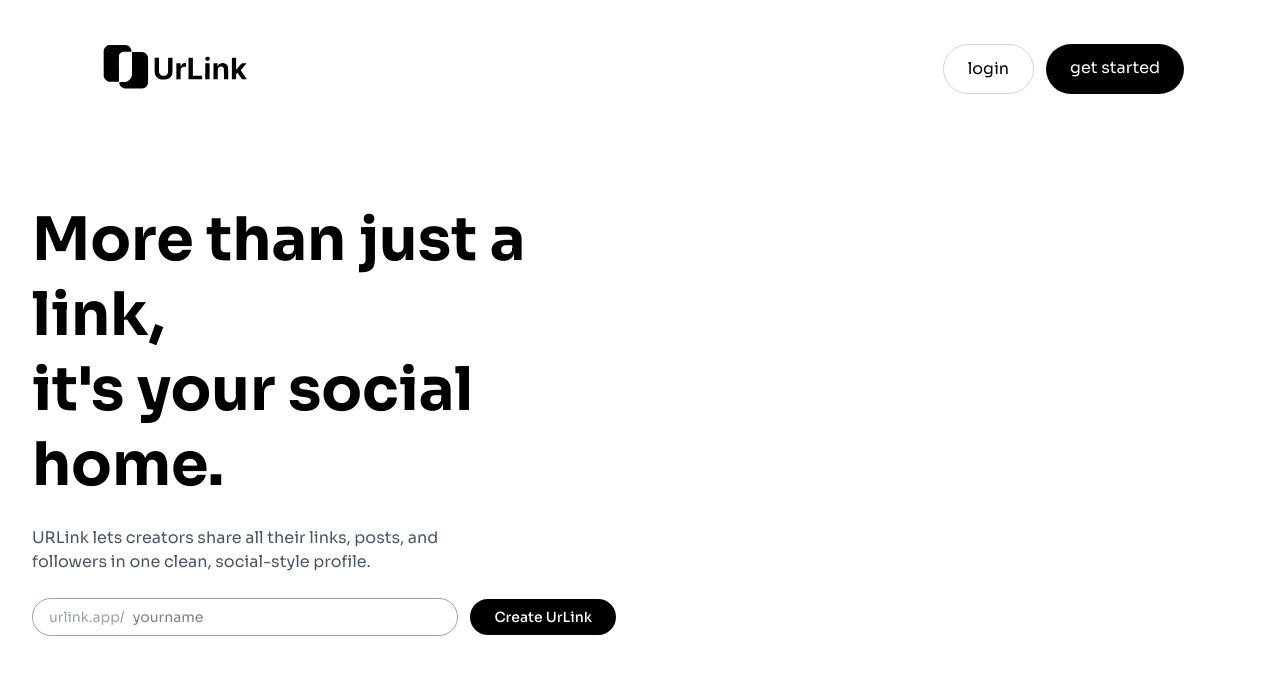
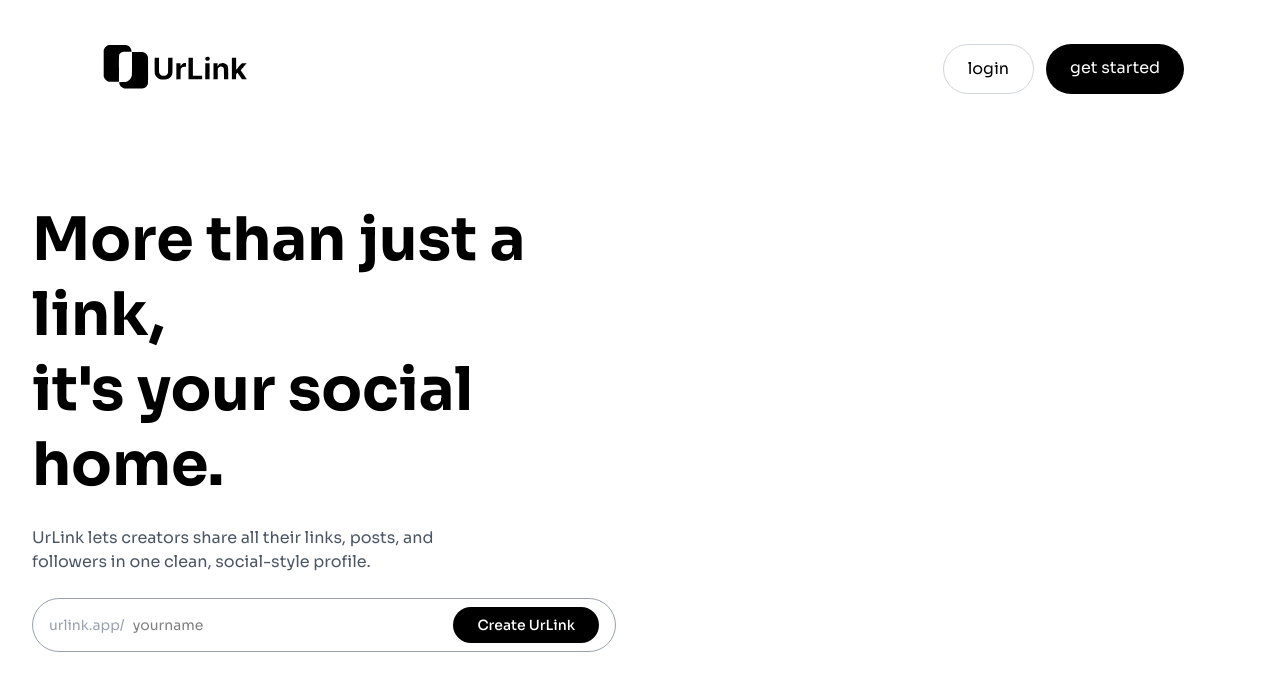
Before and after one commit to rgeful/urlink, a Next.js app: page / in a window 1280 px wide. Shown: the top 690 px of the page. Built offline with nearby package versions, Linux system fonts and the light colour scheme.

Commit message:
small changes to landing page

```diff
--- a/app/page.tsx
+++ b/app/page.tsx
@@ -12,24 +12,24 @@ export default function Home() {
             More than just a link, <br /> it&apos;s your social home.
           </h1>
           <p className="text-gray-600 max-w-md">
-            URLink lets creators share all their links, posts, and followers in one clean,
+            UrLink lets creators share all their links, posts, and followers in one clean,
             social-style profile.
           </p>
 
           <div className="flex flex-col sm:flex-row gap-3 items-stretch sm:items-center">
-            <div className="flex items-center border border-gray-400 rounded-full px-4 py-2 flex-1">
+            <div className="flex items-center border border-gray-400 rounded-full px-4 py-2 w-full max-w-2xl">
               <span className="text-gray-400 text-sm mr-2">urlink.app/</span>
               <input
-                className="flex-1 outline-none text-sm"
+                className="flex-1 outline-none text-sm min-w-0"
                 placeholder="yourname"
               />
+              <a
+                href="/signup"
+                className="px-6 py-2 rounded-full bg-black text-white text-sm font-medium ml-2 hover:bg-gray-900 transition-colors"
+              >
+                Create UrLink
+              </a>
             </div>
-            <a
-              href="/signup"
-              className="px-6 py-2 rounded-full bg-black text-white text-sm font-medium"
-            >
-              Create UrLink
-            </a>
           </div>
         </div>
       </section>
```
